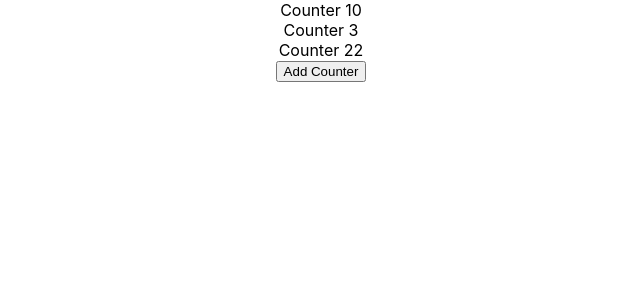
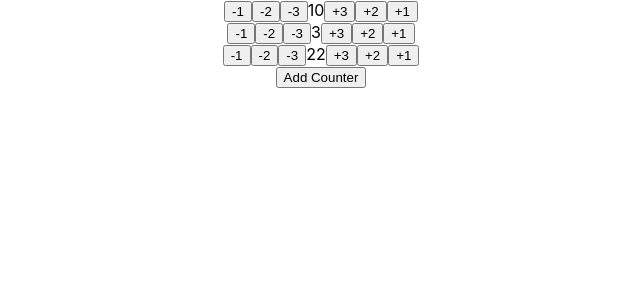
Before and after one commit to Mikirtumov/React-Counter, a React (Create React App) app: page / in a window 1280 px wide. Shown: the top 300 px of the page, without its empty margins (319-959 px from the left). Built offline with nearby package versions, Linux system fonts and the light colour scheme.

Commit message:
added 4 buttons to counter

```diff
--- a/src/App.js
+++ b/src/App.js
@@ -6,12 +6,24 @@ function App() {
     const [counters, setCounters] = useState([10,3,22]);
 
     const addCounters = () => {
-        setCounters([...counters, 5])
+        const r = Math.round(Math.random() * 10);
+        setCounters([...counters, r])
     }
+    const plusMinus = (n, value) => {
+        const newArr = [...counters];
+        newArr[n] += value
+        setCounters(newArr);
+    }
+
   return (
     <div className="App">
 
-        {counters.map((el, i)=> <Counter count={el} key={i}/>)}
+        {counters.map((el, i)=> <Counter
+            count={el}
+            key={i}
+            index={i}
+            plusMinus={plusMinus}
+            />)}
         <button onClick={addCounters}>Add Counter</button>
     </div>
   );
--- a/src/Counter.js
+++ b/src/Counter.js
@@ -4,7 +4,13 @@ import './App.css';
 function Counter(props) {
   return (
     <div className="App">
-        Counter {props.count}
+      <button onClick={() => props.plusMinus(props.index, -1)}>-1</button>
+      <button onClick={() => props.plusMinus(props.index, -2)}>-2</button>
+      <button onClick={() => props.plusMinus(props.index, -3)}>-3</button>
+      {props.count}
+      <button onClick={() => props.plusMinus(props.index, 3)}>+3</button>
+      <button onClick={() => props.plusMinus(props.index, 2)}>+2</button>
+      <button onClick={() => props.plusMinus(props.index, 1)}>+1</button>
 
     </div>
   );
```
